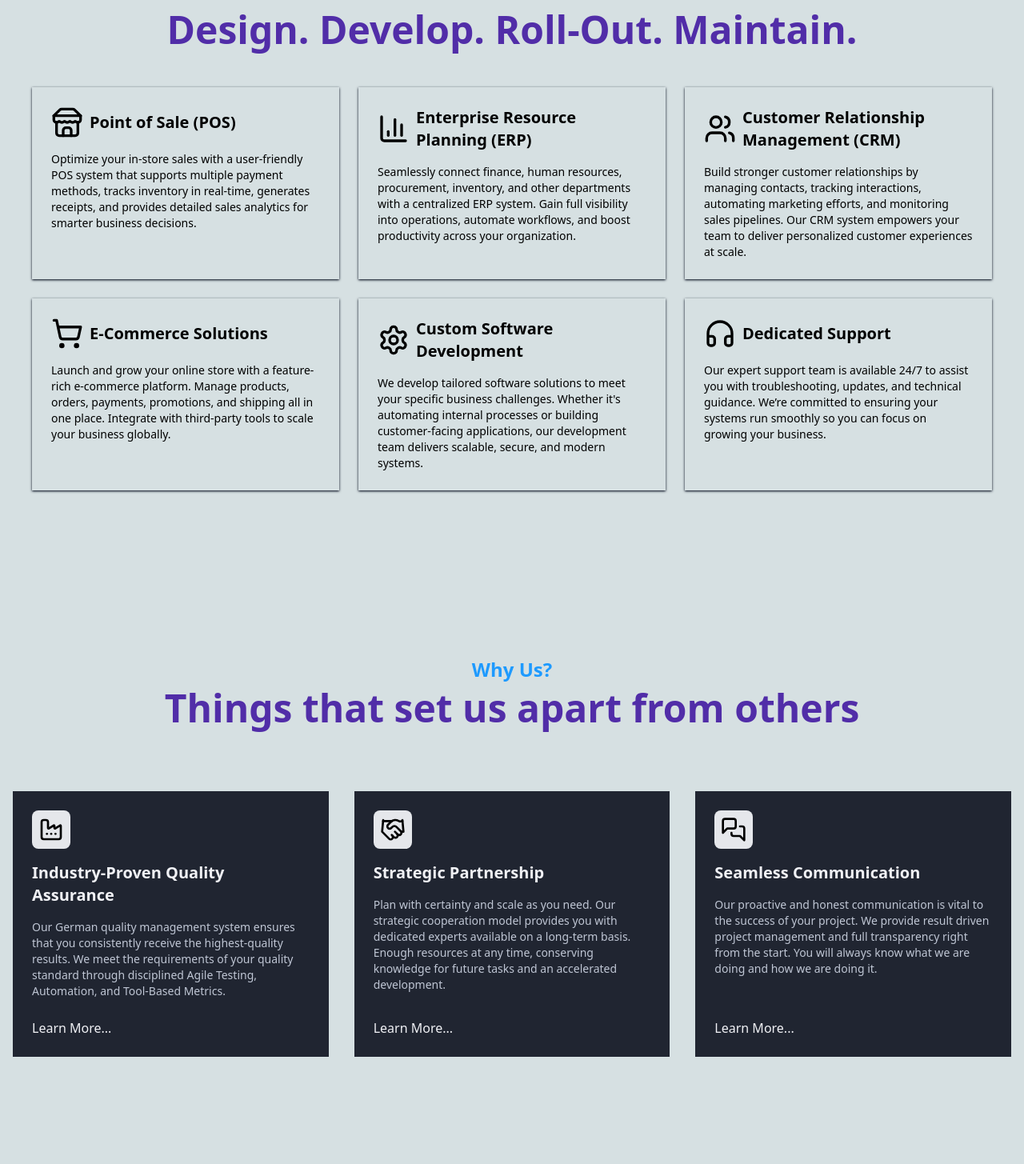
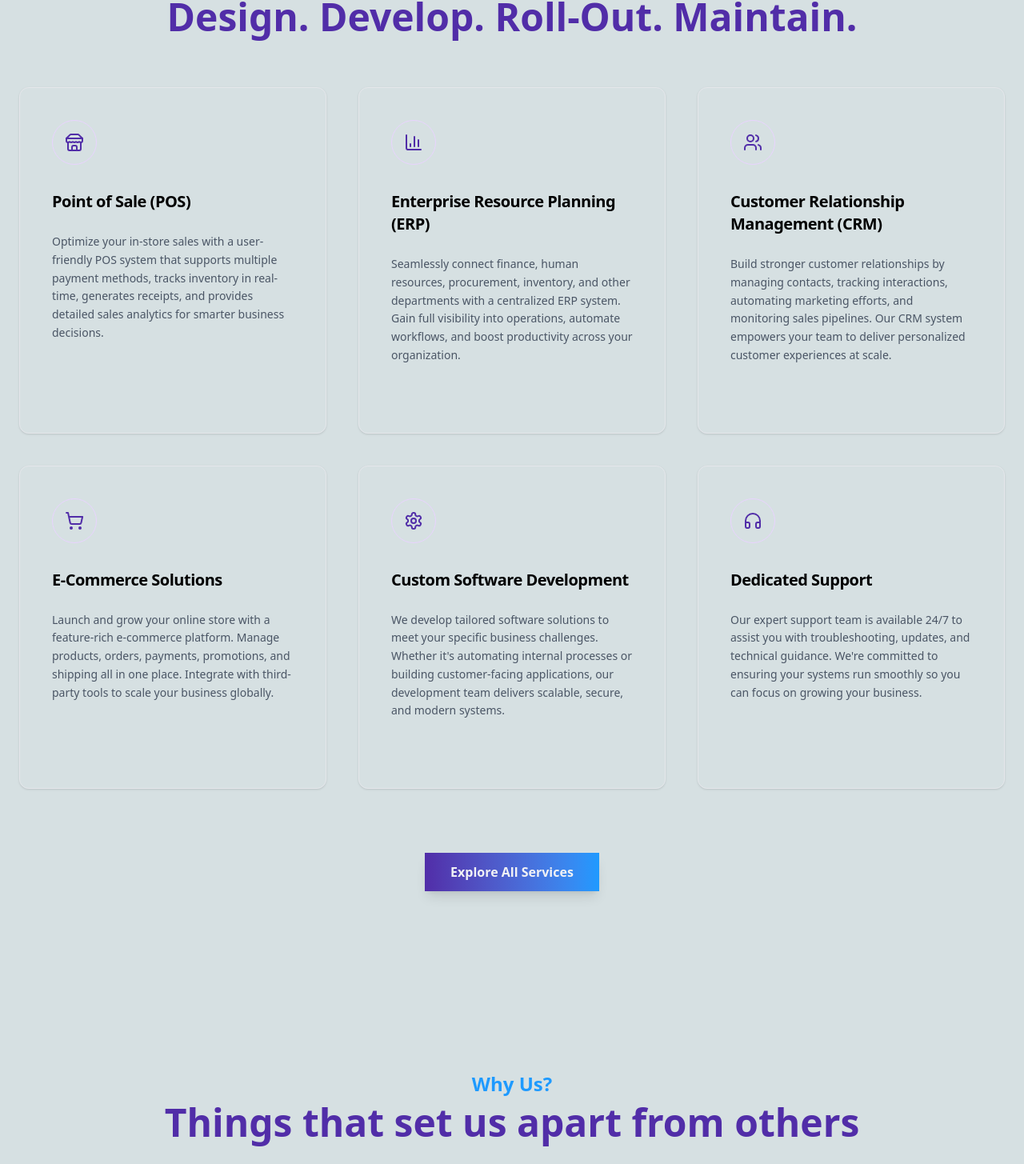
Before and after one commit to Muhtadi23/organization, a Next.js app: page / in a window 1280 px wide. Shown: the part 1135-2590 px from the top of the page at 80% size. Built offline with nearby package versions, Linux system fonts and the light colour scheme.

Commit message:
nothing much

```diff
--- a/src/app/components/HomepageComp/BestFeatures.jsx
+++ b/src/app/components/HomepageComp/BestFeatures.jsx
@@ -1,93 +1,135 @@
-'use client';
+"use client"
 
-import { Factory, BrainCircuit, Handshake, MessagesSquare } from 'lucide-react';
-import SectionTitle from "../SharedComp/SectionTitle";
-import { motion } from "framer-motion";
+import React from "react"
+import { Factory, Handshake, MessagesSquare } from "lucide-react"
+import SectionTitle from "../SharedComp/SectionTitle"
+import { motion } from "framer-motion"
 
-// Parent container variant for staggering animation
 const containerVariants = {
     hidden: {},
     visible: {
         transition: {
             staggerChildren: 0.2,
+            delayChildren: 0.1,
         },
     },
-};
+}
 
-// Child animation variant for cards
-const fadeUpVariants = {
-    hidden: { opacity: 0, y: 20 },
+const cardVariants = {
+    hidden: { opacity: 0, y: 30 },
     visible: {
         opacity: 1,
         y: 0,
-        transition: { duration: 0.6, ease: "easeOut" },
+        transition: {
+            duration: 0.8,
+            ease: [0.165, 0.84, 0.44, 1],
         },
-};
+    },
+}
+
+const iconVariants = {
+    hidden: { scale: 0.8, opacity: 0 },
+    visible: {
+        scale: 1,
+        opacity: 1,
+        transition: {
+            duration: 0.5,
+            delay: 0.2,
+            ease: "easeOut",
+        },
+    },
+}
 
 const BestFeatures = () => {
     const services = [
         {
-            icon: <Factory  className="w-8 h-8"/>, // or any other size/className you prefer
+            icon: <Factory />,
             title: "Industry-Proven Quality Assurance",
             description:
-                "Our German quality management system ensures that you consistently receive the highest-quality results. We meet the requirements of your quality standard through disciplined Agile Testing, Automation, and Tool-Based Metrics."
+                "Our German quality management system ensures that you consistently receive the highest-quality results. We meet the requirements of your quality standard through disciplined Agile Testing, Automation, and Tool-Based Metrics.",
         },
-        // {
-        //     icon: <BrainCircuit  className="w-8 h-8" />,
-        //     title: "Highly Qualified Developers",
-        //     description:
-        //         "Our developers are highly educated software engineers with industry and research experience. A professional team of experts committed to continuously learn and innovate. Let's build new software together or enhance your current solution at the optimum cost."
-        // },
         {
-            icon: <Handshake  className="w-8 h-8" />,
+            icon: <Handshake />,
             title: "Strategic Partnership",
             description:
-                "Plan with certainty and scale as you need. Our strategic cooperation model provides you with dedicated experts available on a long-term basis. Enough resources at any time, conserving knowledge for future tasks and an accelerated development."
+                "Plan with certainty and scale as you need. Our strategic cooperation model provides you with dedicated experts available on a long-term basis. Enough resources at any time, conserving knowledge for future tasks and an accelerated development.",
         },
         {
-            icon:  <MessagesSquare className="w-8 h-8" />,
+            icon: <MessagesSquare />,
             title: "Seamless Communication",
             description:
-                "Our proactive and honest communication is vital to the success of your project. We provide result driven project management and full transparency right from the start. You will always know what we are doing and how we are doing it."
-        }
-    ];
+                "Our proactive and honest communication is vital to the success of your project. We provide result driven project management and full transparency right from the start. You will always know what we are doing and how we are doing it.",
+        },
+    ]
 
     return (
-        <div className="p-4">
-            <SectionTitle
-                heading="Things that set us apart from others"
-                subHeading="Why Us?"
-            />
-            {/* Animated Grid Container */}
+        <section className="w-full py-24">
+            <div className="w-full h-px"></div>
+
+            <div className="container px-4 mx-auto">
+                <SectionTitle heading="Things that set us apart from others" subHeading="Why Us?" />
+
+                <div className="flex justify-center mb-16">
+                    <div className="h-px w-24"></div>
+                </div>
+
                 <motion.div
-                className="mx-auto grid items-start gap-8 py-20 md:grid-cols-2 lg:grid-cols-3"
+                    className="grid gap-8 md:grid-cols-2 lg:grid-cols-3"
                     variants={containerVariants}
                     initial="hidden"
                     whileInView="visible"
-                viewport={{ once: true, amount: 0.3 }}
+                    viewport={{ once: true, amount: 0.2 }}
                 >
                     {services.map((service, index) => (
-                    <motion.div
-                        key={index}
-                        variants={fadeUpVariants}
-                        className="group relative overflow-hidden p-6 hover:shadow-xl hover:-translate-y-1 h-full flex flex-col bg-black90"
-                    >
-                        <div className="absolute top-0 right-0 h-20 w-20 rounded-bl-full"></div>
-                        <div className="relative space-y-4 flex flex-col flex-grow">
-                            <div className="rounded-lg text-4xl bg-gray-200 w-fit p-2">
-                                {service.icon}
+                        <motion.div key={index} variants={cardVariants} className="group relative h-full">
+                            <div className="h-full p-8 rounded-xl border shadow-lg transition-all duration-500 hover:shadow-xl hover:border-purple-500/30 overflow-hidden">
+                                <div className="absolute top-0 right-0 w-16 h-16 border-t-2 border-r-2 border-purple-500/30 rounded-bl-3xl transform scale-0 group-hover:scale-100 transition-transform duration-500 ease-out"></div>
+                                <div className="absolute bottom-0 left-0 w-16 h-16 border-b-2 border-l-2 border-purple-500/30 rounded-tr-3xl transform scale-0 group-hover:scale-100 transition-transform duration-500 ease-out"></div>
+
+                                <motion.div variants={iconVariants} className="relative mb-6">
+                                    <div className="flex items-center justify-center w-16 h-16 rounded-lg border shadow-md">
+                                        {React.cloneElement(service.icon, {
+                                            className:
+                                                "w-7 h-7 text-purple transform transition-all duration-300 ease-out group-hover:scale-110",
+                                        })}
                                     </div>
-                            <h3 className="text-xl font-bold text-white">{service.title}</h3>
-                            <p className="text-sm flex-grow text-white60">
+                                </motion.div>
+
+                                <div className="mb-4 relative">
+                                    <h3 className="text-xl font-bold mb-2 tracking-tight group-hover:text-purple transition-colors duration-300">
+                                        {service.title}
+                                    </h3>
+                                    <div className="w-12 h-px bg-purple transform origin-left scale-0 group-hover:scale-100 transition-transform duration-500 ease-out"></div>
+                                </div>
+
+                                <p className="text-sm leading-relaxed mb-6">
                                     {service.description}
                                 </p>
-                            <span className="mt-2 block text-primary hover:underline cursor-pointer text-white">Learn More...</span>
+
+                                <div className="inline-flex items-center text-sm font-medium text-purple opacity-0 transform -translate-y-2 group-hover:opacity-100 group-hover:translate-y-0 transition-all duration-300 ease-out">
+                                    <span>Learn More</span>
+                                    <svg
+                                        className="ml-1 w-4 h-4 transform group-hover:translate-x-1 transition-transform duration-300"
+                                        fill="none"
+                                        viewBox="0 0 24 24"
+                                        stroke="currentColor"
+                                    >
+                                        <path strokeLinecap="round" strokeLinejoin="round" strokeWidth={2} d="M14 5l7 7m0 0l-7 7m7-7H3" />
+                                    </svg>
+                                </div>
                             </div>
                         </motion.div>
                     ))}
                 </motion.div>
+
+                <div className="mt-16 text-center">
+                    <button className="cursor-pointer px-8 py-3 bg-gradient-to-r from-purple to-skyBlue text-white font-semibold shadow-lg transition-all duration-300 transform hover:-translate-y-1">
+                        Discover Our Approach
+                    </button>
                 </div>
-    );
-};
+            </div>
+        </section>
+    )
+}
 
-export default BestFeatures;
+export default BestFeatures
--- a/src/app/components/HomepageComp/OurServices.jsx
+++ b/src/app/components/HomepageComp/OurServices.jsx
@@ -1,110 +1,136 @@
-'use client'
-import React from 'react';
-import {
-    Store,
-    BarChart3,
-    Users,
-    ShoppingCart,
-    Settings,
-    Headphones
-} from "lucide-react";
-import SectionTitle from '../SharedComp/SectionTitle';
-import { motion } from 'framer-motion';
+"use client"
 
-// Parent variant for staggering children
-const containerVariants = {
-    hidden: {},
-    visible: {
-        transition: {
-            staggerChildren: 0.2, // delay between each card animation
-        },
-    },
-};
-
-// Child card animation variant
-const fadeUpVariants = {
-    hidden: { opacity: 0, y: 20 },
-    visible: { opacity: 1, y: 0, transition: { duration: 0.6, ease: "easeOut" } },
-};
-
-// Services data array
+import React from "react"
+import { Store, BarChart3, Users, ShoppingCart, Settings, Headphones } from "lucide-react"
+import { motion } from "framer-motion"
+import SectionTitle from "../SharedComp/SectionTitle"
 
 const cardData = [
     {
-        icon: <Store className="h-10 w-10 text-primary" />,
+        icon: <Store />,
         title: "Point of Sale (POS)",
         description:
-            "Optimize your in-store sales with a user-friendly POS system that supports multiple payment methods, tracks inventory in real-time, generates receipts, and provides detailed sales analytics for smarter business decisions."
+            "Optimize your in-store sales with a user-friendly POS system that supports multiple payment methods, tracks inventory in real-time, generates receipts, and provides detailed sales analytics for smarter business decisions.",
     },
     {
-        icon: <BarChart3 className="h-10 w-10 text-primary" />,
+        icon: <BarChart3 />,
         title: "Enterprise Resource Planning (ERP)",
         description:
-            "Seamlessly connect finance, human resources, procurement, inventory, and other departments with a centralized ERP system. Gain full visibility into operations, automate workflows, and boost productivity across your organization."
+            "Seamlessly connect finance, human resources, procurement, inventory, and other departments with a centralized ERP system. Gain full visibility into operations, automate workflows, and boost productivity across your organization.",
     },
     {
-        icon: <Users className="h-10 w-10 text-primary" />,
+        icon: <Users />,
         title: "Customer Relationship Management (CRM)",
         description:
-            "Build stronger customer relationships by managing contacts, tracking interactions, automating marketing efforts, and monitoring sales pipelines. Our CRM system empowers your team to deliver personalized customer experiences at scale."
+            "Build stronger customer relationships by managing contacts, tracking interactions, automating marketing efforts, and monitoring sales pipelines. Our CRM system empowers your team to deliver personalized customer experiences at scale.",
     },
     {
-        icon: <ShoppingCart className="h-10 w-10 text-primary" />,
+        icon: <ShoppingCart />,
         title: "E-Commerce Solutions",
         description:
-            "Launch and grow your online store with a feature-rich e-commerce platform. Manage products, orders, payments, promotions, and shipping all in one place. Integrate with third-party tools to scale your business globally."
+            "Launch and grow your online store with a feature-rich e-commerce platform. Manage products, orders, payments, promotions, and shipping all in one place. Integrate with third-party tools to scale your business globally.",
     },
     {
-        icon: <Settings className="h-10 w-10 text-primary" />,
+        icon: <Settings />,
         title: "Custom Software Development",
         description:
-            "We develop tailored software solutions to meet your specific business challenges. Whether it's automating internal processes or building customer-facing applications, our development team delivers scalable, secure, and modern systems."
+            "We develop tailored software solutions to meet your specific business challenges. Whether it's automating internal processes or building customer-facing applications, our development team delivers scalable, secure, and modern systems.",
     },
     {
-        icon: <Headphones className="h-10 w-10 text-primary" />,
+        icon: <Headphones />,
         title: "Dedicated Support",
         description:
-            "Our expert support team is available 24/7 to assist you with troubleshooting, updates, and technical guidance. We’re committed to ensuring your systems run smoothly so you can focus on growing your business."
-    }
-];
-
+            "Our expert support team is available 24/7 to assist you with troubleshooting, updates, and technical guidance. We're committed to ensuring your systems run smoothly so you can focus on growing your business.",
+    },
+]
 
 const OurServices = () => {
+    const sectionVariants = {
+        hidden: { opacity: 0 },
+        visible: {
+            opacity: 1,
+            transition: {
+                staggerChildren: 0.2,
+                delayChildren: 0.3,
+            },
+        },
+    }
+
+    const cardVariants = {
+        hidden: { opacity: 0, y: 20 },
+        visible: {
+            opacity: 1,
+            y: 0,
+            transition: {
+                duration: 0.8,
+                ease: [0.165, 0.84, 0.44, 1],
+            },
+        },
+    }
+
     return (
-        <div className='p-4'>
-            <section className="w-full py-12 md:py-24 lg:py-32">
-                <div className="px-4 md:px-6">
+        <section className="relative w-full py-24 md:py-32">
+            <div className="container relative z-10 px-4 md:px-6 mx-auto">
                 <SectionTitle heading="Design. Develop. Roll-Out. Maintain." subHeading="Our Services" />
 
-                    {/* Grid wrapper with parent motion for staggering */}
-
                 <motion.div
-                        className="mx-auto grid lg:grid-cols-3 md:grid-cols-2 sm:grid-cols-1 gap-6 py-12"
-                        variants={containerVariants}
+                    className="grid lg:grid-cols-3 md:grid-cols-2 grid-cols-1 gap-8 md:gap-10 mt-16"
+                    variants={sectionVariants}
                     initial="hidden"
                     whileInView="visible"
-                        viewport={{ once: true, amount: 0.2 }}
+                    viewport={{ once: true, amount: 0.1 }}
                 >
                     {cardData.map((card, index) => (
-                            <motion.div
-                                key={index}
-                                variants={fadeUpVariants}
-                                className="group relative flex flex-col justify-between shadow shadow-gray-900 h-full p-6 hover:-translate-y-1  hover:bg-purple hover:text-white"
+                        <motion.div key={index} variants={cardVariants} className="group relative">
+                            <div className="h-full p-8 md:p-10 rounded-xl border border-gray-200 shadow-sm transition-all duration-500 hover:shadow-lg hover:border-purple-300">
+                                {/* Icon container */}
+                                <div className="relative mb-8 inline-flex">
+                                    <div className="relative flex items-center justify-center w-14 h-14 rounded-full border border-purple-200">
+                                        {React.cloneElement(card.icon, {
+                                            className:
+                                                "h-6 w-6 text-purple transform transition-all duration-300 ease-out group-hover:scale-110",
+                                        })}
+                                    </div>
+                                </div>
+
+                                {/* Title */}
+
+                                <div className="mb-4 relative">
+                                    <h3 className="text-xl font-bold mb-2 tracking-tight group-hover:text-purple transition-colors duration-300">
+                                        {card.title}
+                                    </h3>
+                                    <div className="w-12 h-px bg-purple transform origin-left scale-0 group-hover:scale-100 transition-transform duration-500 ease-out"></div>
+                                </div>
+
+                                {/* Description */}
+                                <p className="text-sm leading-relaxed text-gray-600">{card.description}</p>
+
+                                {/* Learn more link */}
+                                <div className="mt-6 inline-flex items-center text-sm font-medium text-purple opacity-0 transform -translate-y-2 group-hover:opacity-100 group-hover:translate-y-0 transition-all duration-300 ease-out">
+                                    <span>Learn more</span>
+                                    <svg
+                                        className="ml-1 w-4 h-4 transform group-hover:translate-x-1 transition-transform duration-300"
+                                        fill="none"
+                                        viewBox="0 0 24 24"
+                                        stroke="currentColor"
                                     >
-                                <div className=''>
-                                    <div className="mb-4 flex items-center gap-2">
-                                        <span className=''>{card.icon}</span>
-                                        <h3 className="text-xl font-bold ">{card.title}</h3>
+                                        <path strokeLinecap="round" strokeLinejoin="round" strokeWidth={2} d="M14 5l7 7m0 0l-7 7m7-7H3" />
+                                    </svg>
                                 </div>
-                                    <p className="text-sm">{card.description}</p>
                             </div>
                         </motion.div>
                     ))}
                 </motion.div>
+
+                {/* CTA Button */}
+                <div className="mt-20 text-center">
+                    <button className="cursor-pointer px-8 py-3 bg-gradient-to-r from-purple to-skyBlue text-white font-semibold shadow-lg transition-all duration-300 transform hover:-translate-y-1">
+                        Explore All Services
+                    </button>
+                </div>
             </div>
         </section>
-        </div>
-    );
-};
+    )
+}
 
-export default OurServices;
+export default OurServices
```
Lines whose indentation alone changed are shown as unchanged.
